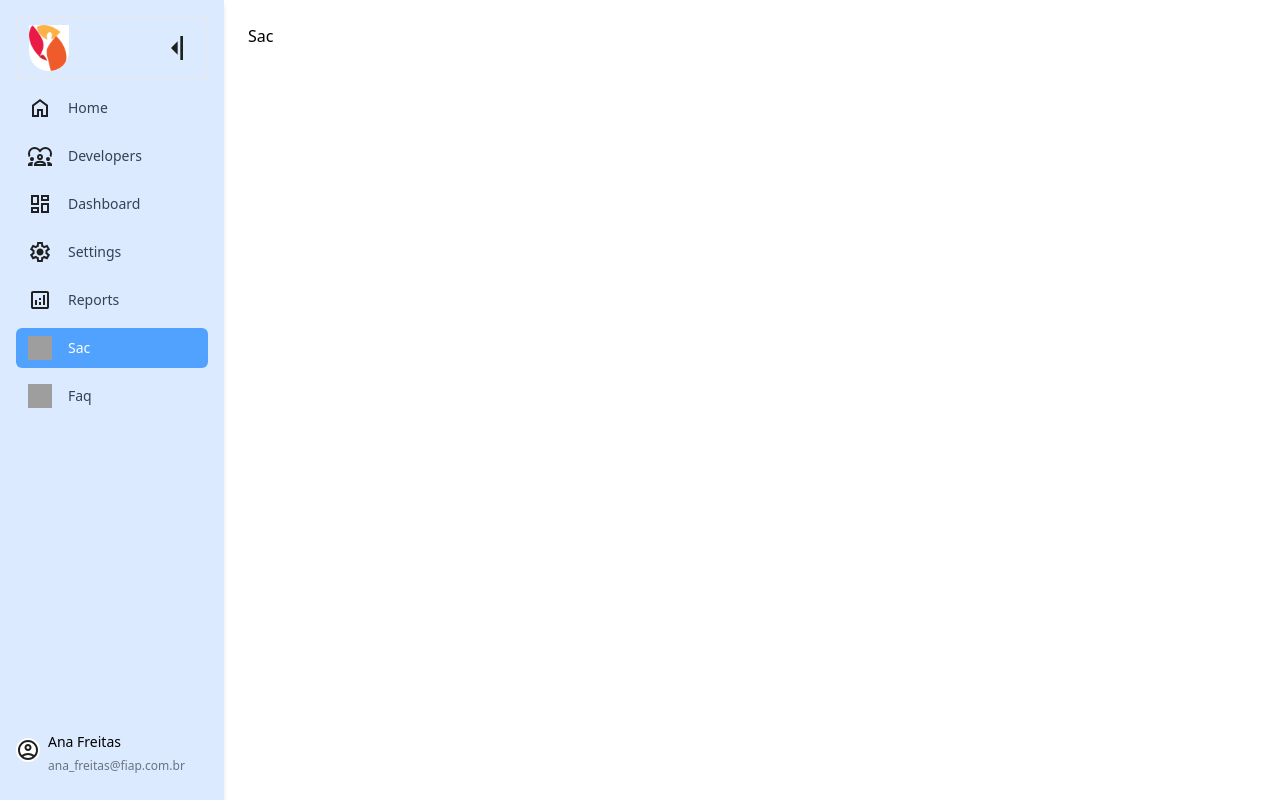
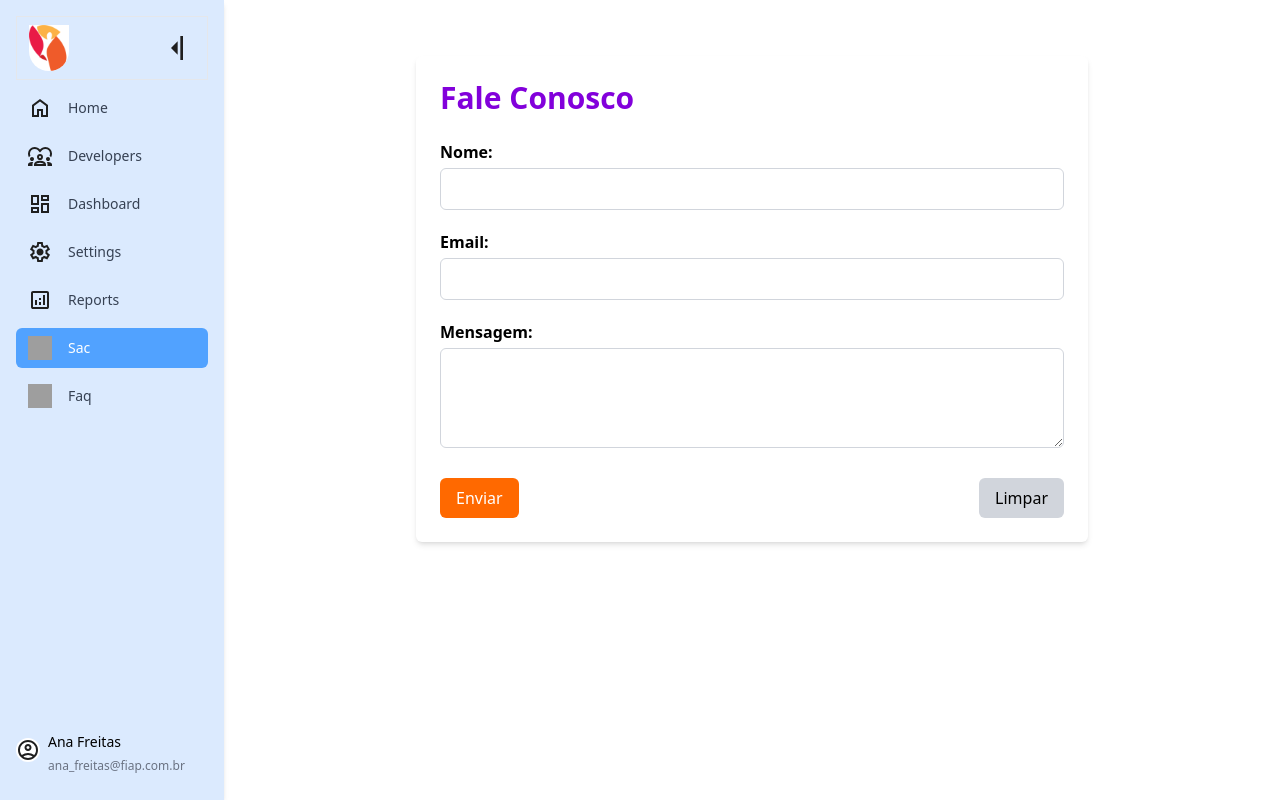
Before and after one commit to A2L-Solutions-Challenge-FIAP/Sprint-3, a React (Vite) app: page /sac in a window 1280 px wide. Built offline with nearby package versions, Linux system fonts and the light colour scheme; grey boxes are pictures that could not be loaded.

Commit message:
feat: create page sac

```diff
--- a/src/pages/Sac.tsx
+++ b/src/pages/Sac.tsx
@@ -1,9 +1,88 @@
+import { useState } from "react";
 
+export default function Sac() {
+  const [formData, setFormData] = useState({ name: "", email: "", message: "" });
+  const [errors, setErrors] = useState({ name: "", email: "", message: "" });
 
-const Sac = () => {
+  const validate = () => {
+    const newErrors = { name: "", email: "", message: "" };
+    if (formData.name.trim().length < 2) {
+      newErrors.name = "O nome deve conter pelo menos 2 caracteres";
+    }
+    if (!/\S+@\S+\.\S+/.test(formData.email)) {
+      newErrors.email = "O email deve ser um email válido";
+    }
+    if (formData.message.trim().length < 10) {
+      newErrors.message = "A mensagem deve conter pelo menos 10 caracteres";
+    }
+    setErrors(newErrors);
+    return Object.values(newErrors).every((e) => e === "");
+  };
+
+  const handleChange = (e: React.ChangeEvent<HTMLInputElement | HTMLTextAreaElement>) => {
+    setFormData({ ...formData, [e.target.name]: e.target.value });
+  };
+
+  const handleSubmit = (e: React.FormEvent) => {
+    e.preventDefault();
+    if (validate()) {
+      alert("Mensagem enviada com sucesso!");
+      setFormData({ name: "", email: "", message: "" });
+    }
+  };
+
   return (
-    <div>Sac</div>
-  )
+    <section className="max-w-2xl mx-auto mt-8 p-6 bg-white shadow-md rounded-md">
+      <h2 className="text-3xl font-bold text-purple-700 mb-6">Fale Conosco</h2>
+      <form onSubmit={handleSubmit}>
+        <label className="block font-semibold mb-1">Nome:</label>
+        <input
+          type="text"
+          name="name"
+          value={formData.name}
+          onChange={handleChange}
+          className="w-full border border-gray-300 p-2 rounded-md mb-1"
+          required
+        />
+        {errors.name && <p className="text-red-500 text-sm mb-2">{errors.name}</p>}
+
+        <label className="block font-semibold mt-4 mb-1">Email:</label>
+        <input
+          type="email"
+          name="email"
+          value={formData.email}
+          onChange={handleChange}
+          className="w-full border border-gray-300 p-2 rounded-md mb-1"
+          required
+        />
+        {errors.email && <p className="text-red-500 text-sm mb-2">{errors.email}</p>}
+
+        <label className="block font-semibold mt-4 mb-1">Mensagem:</label>
+        <textarea
+          name="message"
+          value={formData.message}
+          onChange={handleChange}
+          className="w-full border border-gray-300 p-2 rounded-md min-h-[100px]"
+          required
+        />
+        {errors.message && <p className="text-red-500 text-sm mb-2">{errors.message}</p>}
+
+        <div className="flex flex-col md:flex-row justify-between gap-4 mt-6">
+          <button
+            type="submit"
+            className="bg-orange-500 text-white px-4 py-2 rounded-md hover:bg-orange-600 transition"
+          >
+            Enviar
+          </button>
+          <button
+            type="reset"
+            className="bg-gray-300 text-black px-4 py-2 rounded-md hover:bg-gray-400 transition"
+            onClick={() => setFormData({ name: "", email: "", message: "" })}
+          >
+            Limpar
+          </button>
+        </div>
+      </form>
+    </section>
+  );
 }
-
-export default Sac
```
